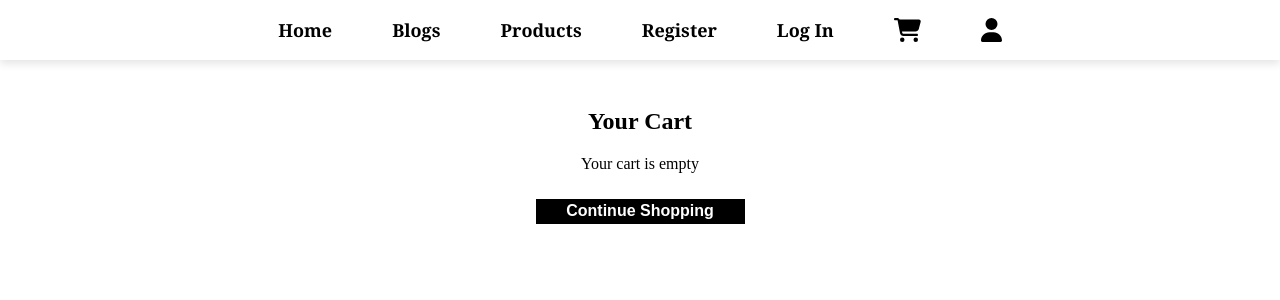
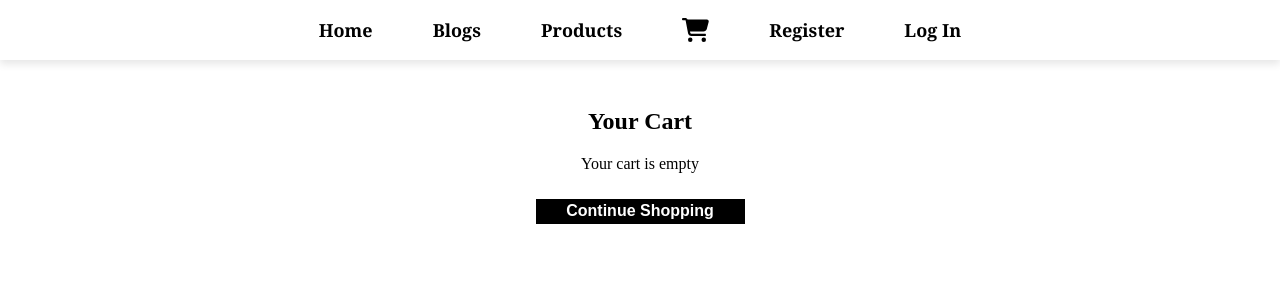
Before and after one commit to mayaobeidat/Inspire, a React (Vite) app in the folder src/client/: page /cart in a window 1280 px wide. Shown: the top 300 px of the page. Built offline with nearby package versions, Linux system fonts and the light colour scheme.

Commit message:
nav and cart commit

```diff
--- a/src/client/src/components/directory/navBar.jsx
+++ b/src/client/src/components/directory/navBar.jsx
@@ -5,16 +5,21 @@ import { clearToken } from "../../api/sliceAuth";
 import { FontAwesomeIcon } from '@fortawesome/react-fontawesome';
 import { faShoppingCart, faUser } from '@fortawesome/free-solid-svg-icons';
 
+
 export default function NavBar() {
-  const token = useSelector((state) => state.auth.token); // Fixed access to token
+ const token = useSelector((state) => state.auth.token);
  const cartItems = useSelector((state) => state.cart.items);
  const dispatch = useDispatch();
  const navigate = useNavigate();
+
 
  const handleLogout = () => {
    dispatch(clearToken());
    navigate("/login");
  };
+
+
+ const totalItemsInCart = cartItems.reduce((total, item) => total + item.quantity, 0);
 
  return (
   <nav className="navBar">
@@ -34,11 +39,19 @@ export default function NavBar() {
           Products
         </NavLink>
       </li>
+      <li className="navBarR">
+         <NavLink to="/cart" className="cart-link">
+           <FontAwesomeIcon icon={faShoppingCart} className="cart-icon" />
+           {totalItemsInCart > 0 && (
+             <span className="cart-count">{totalItemsInCart}</span>
+           )}
+         </NavLink>
+       </li>
       {token ? (
         <>
-            <li>
-              <NavLink className="nlA" to="/auth/me">
-                Account
+        <li className="navBarR">
+          <NavLink to="/auth/me" className="account-link">
+            <FontAwesomeIcon icon={faUser} className="account-icon" />
           </NavLink>
         </li>
           <li>
@@ -61,19 +74,6 @@ export default function NavBar() {
             </li>
          </>
        )}
-        <li className="navBarR">
-          <NavLink to="/cart" className="cart-link">
-            <FontAwesomeIcon icon={faShoppingCart} className="cart-icon" />
-            {cartItems.length > 0 && (
-              <span className="cart-count">{cartItems.length}</span>
-            )}
-          </NavLink>
-        </li>
-        <li className="navBarR">
-          <NavLink to="/auth/me" className="account-link">
-            <FontAwesomeIcon icon={faUser} className="account-icon" />
-          </NavLink>
-        </li>
      </ul>
    </nav>
  );
```
Also changed, not shown: src/client/src/components/Cart.jsx (+8 -0 lines). Lines whose indentation alone changed are shown as unchanged.
